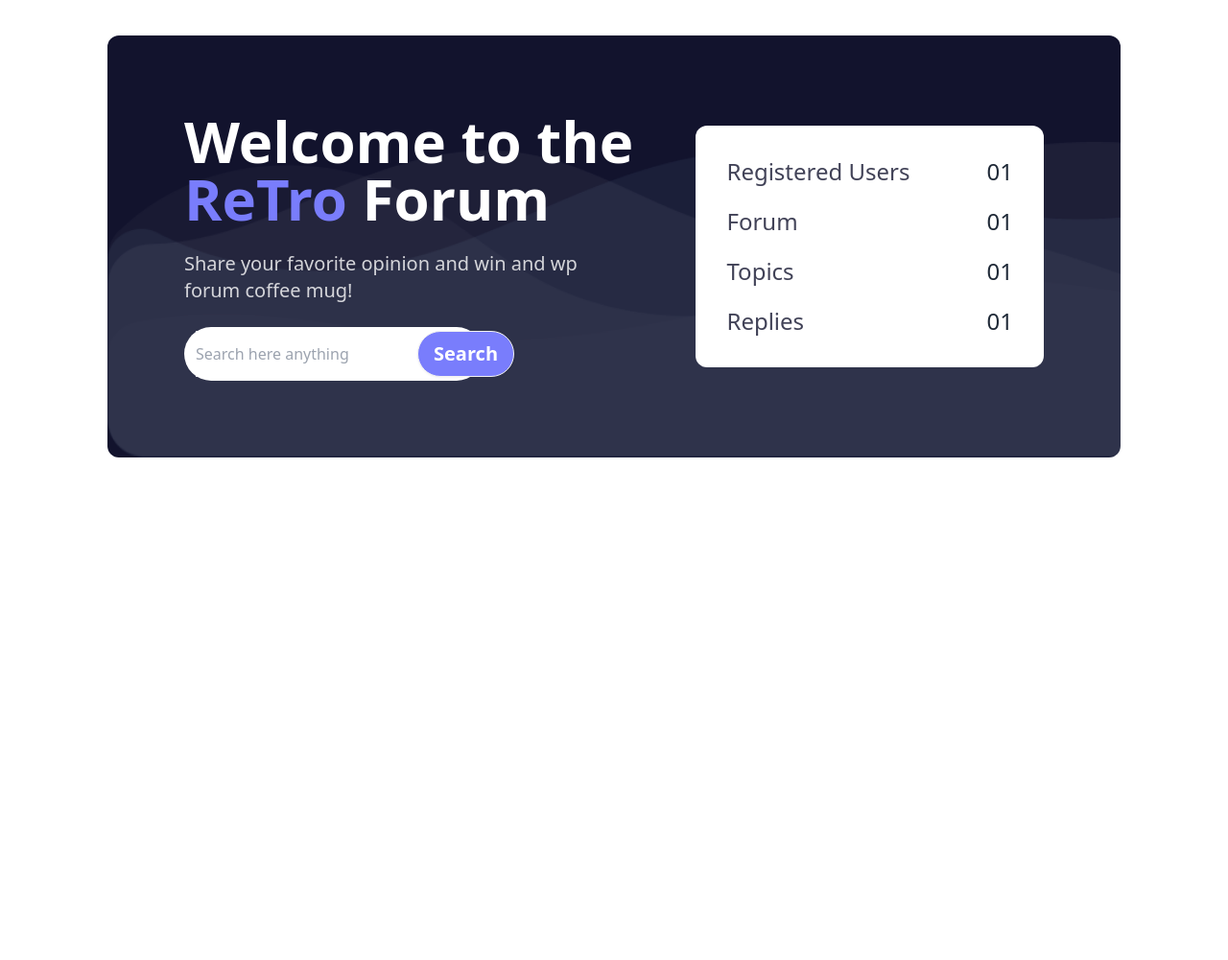
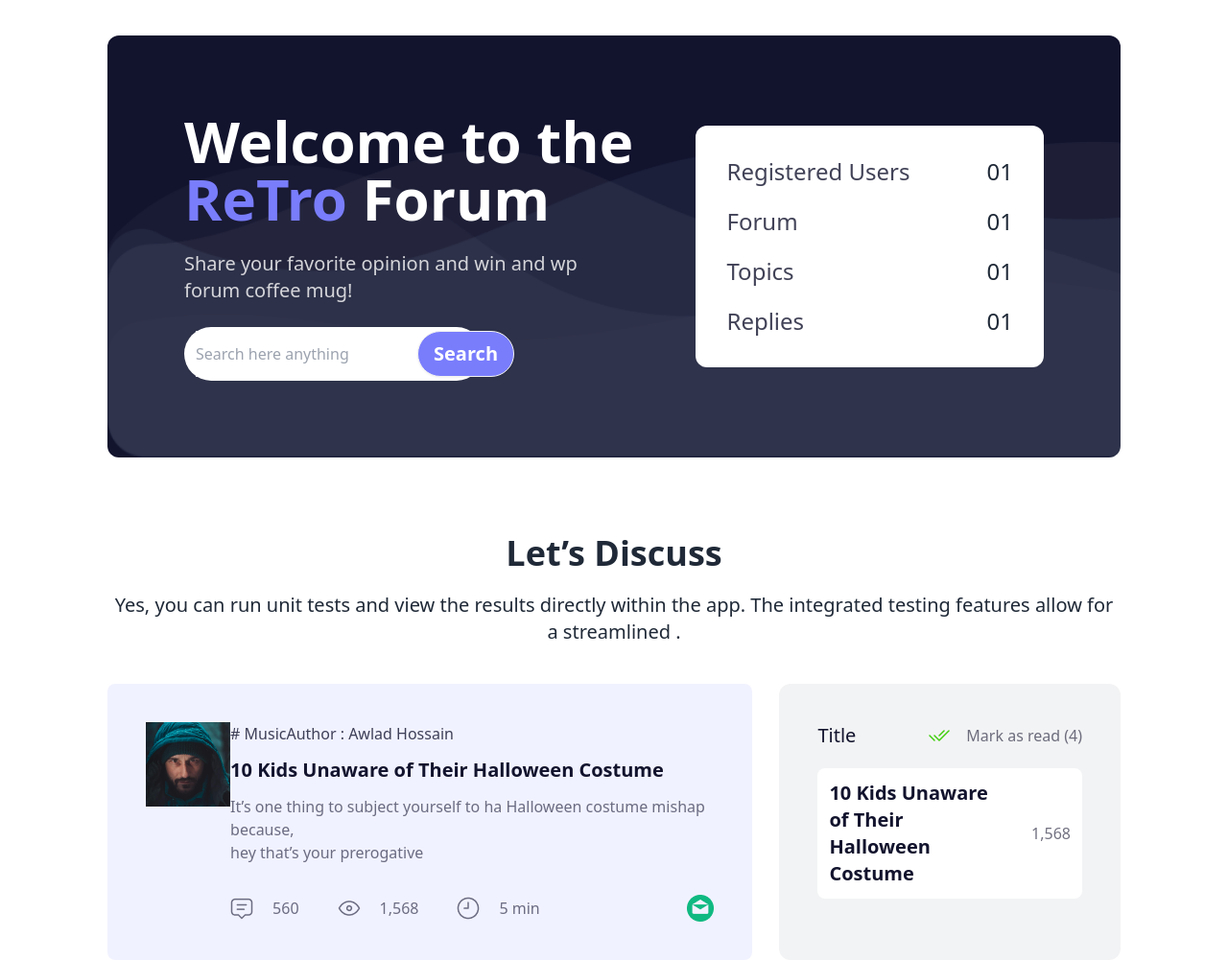
Before and after one commit to arifulislamk/retro-from, a plain HTML site: page index.html in a window 1280 px wide. Shown: the part 97-1098 px from the top of the page at 96% size. Before the commit the page ends 800 px from the top, so only its background shows below. Drawn offline with nearby package versions, Linux system fonts and the light colour scheme.

Commit message:
lets discuss section add

```diff
--- a/index.html
+++ b/index.html
@@ -76,7 +76,7 @@
         </div>
     </header>
 
-    <main class="mx-2 mt-4 lg:mx-28 lg:mt-8">
+    <main class="mx-2  lg:mx-28 mt-4 lg:mt-8">
         <!-- banner section  -->
         <section
             class="flex flex-col lg:flex-row justify-between items-center p-8 gap-5 lg:p-20 rounded-xl bg-[url('/images/bgbanner.png')] bg-[#12132D] bg-no-repeat bg-cover">
@@ -119,6 +119,77 @@
         </section>
 
 
+        <!-- lets Discuss Section  -->
+        <section class="mt-4 lg:mt-20">
+            <div class="text-center space-y-5 ">
+                <h2 class="text-4xl font-black">Let’s Discuss</h2>
+                <p class="text-xl">Yes, you can run unit tests and view the results directly within the app. The
+                    integrated testing
+                    features
+                    allow for a streamlined .</p>
+            </div>
+
+            <div class="mt-10 gap-7 flex flex-col lg:flex-row">
+                <div class="lg:flex lg:justify-around p-2 lg:p-10 bg-[#797DFC1A] rounded-lg">
+                    <div class="w-1/2 lg:w-1/6"> <img class="" src="images/profile.jpg" alt=""></div>
+                    <div class="">
+                        <div class="space-y-3">
+                            <div class="flex text-[#12132DCC]">
+                                <h2># Music</h2>
+                                <h2>Author : Awlad Hossain</h2>
+                            </div>
+                            <div class="text-xl text-[#12132D] font-bold">
+                                <p>10 Kids Unaware of Their Halloween Costume</p>
+                            </div>
+                            <div class="text-[#12132D99]">
+                                <p>It’s one thing to subject yourself to ha Halloween costume mishap because, <br> hey
+                                    that’s
+                                    your prerogative</p>
+                            </div>
+                        </div>
+                        <div class="flex items-center justify-between mt-8">
+                            <div class=" flex space-x-5 lg:space-x-10 text-[#12132D99]">
+                                <div class="flex items-center gap-2 lg:gap-5"><img src="images/message.png" alt="">
+                                    <P>560</P>
+                                </div>
+                                <div class="flex items-center gap-2 lg:gap-5"><img src="images/eye.png" alt="">
+                                    <P>1,568</P>
+                                </div>
+                                <div class="flex items-center gap-2 lg:gap-5"><img src="images/clock.png" alt="">
+                                    <P>5 min</P>
+                                </div>
+                            </div>
+                            <div>
+                                <img src="images/messseag 2.png" alt="">
+                            </div>
+                        </div>
+
+                    </div>
+
+                </div>
+
+
+
+                <div class="space-y-5 bg-[#12132D0D] p-4 lg:p-10 rounded-xl">
+                    <div class="flex  items-center justify-between">
+                        <h2 class="text-xl text-[#12132D]">Title</h2>
+                        <div class="flex gap-4">
+                            <img src="images/successful.png" alt="">
+                            <p class="text-[#12132D99]">Mark as read (4)</p>
+                        </div>
+                    </div>
+
+                    <div class="flex p-3 lg:space-x-11 bg-white rounded-lg  items-center">
+                        <p class="font-semibold text-[#12132D] lg:text-xl">10 Kids Unaware of Their
+                            Halloween Costume
+                        </p>
+                        <p class="text-[#12132D99]">1,568</p>
+                    </div>
+
+
+                </div>
+            </div>
+        </section>
     </main>
 
     <footer>
```
Also changed, not shown: images/clock.png (added), images/eye.png (added), images/message.png (added), images/messseag 2.png (added), images/profile.jpg (added), images/successful.png (added).
